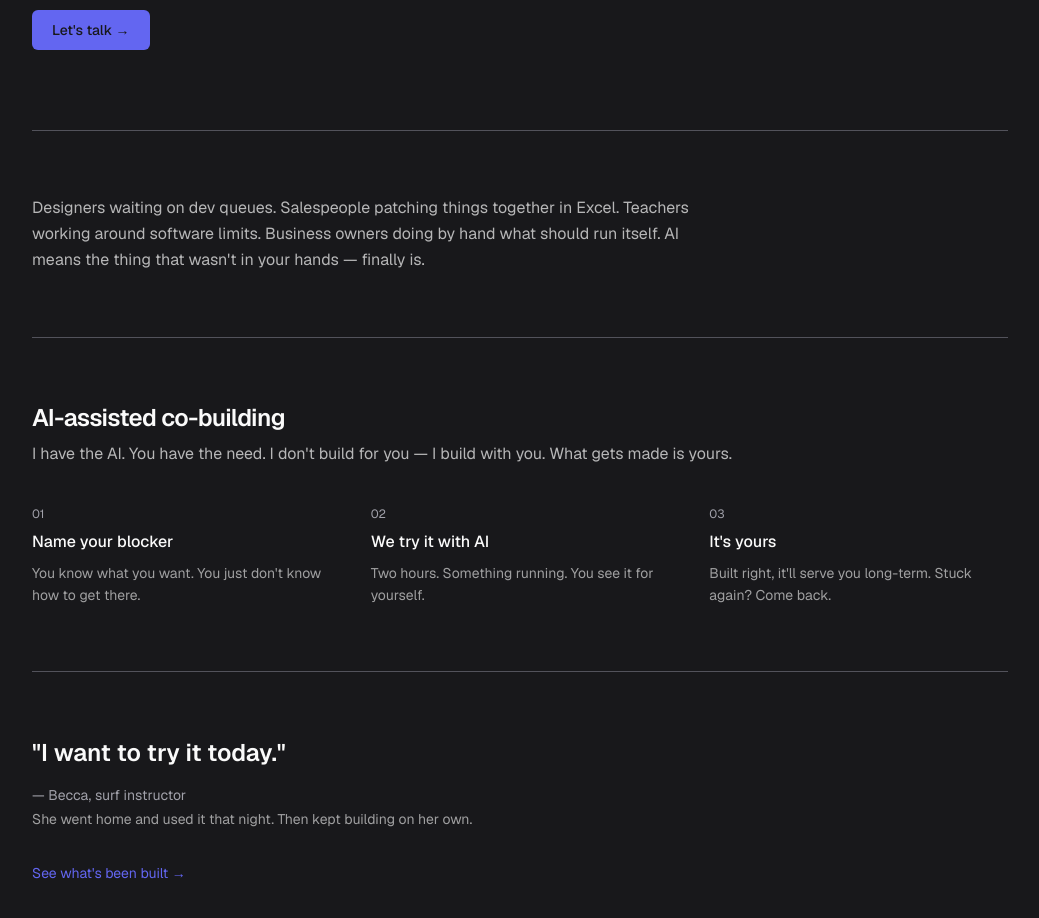
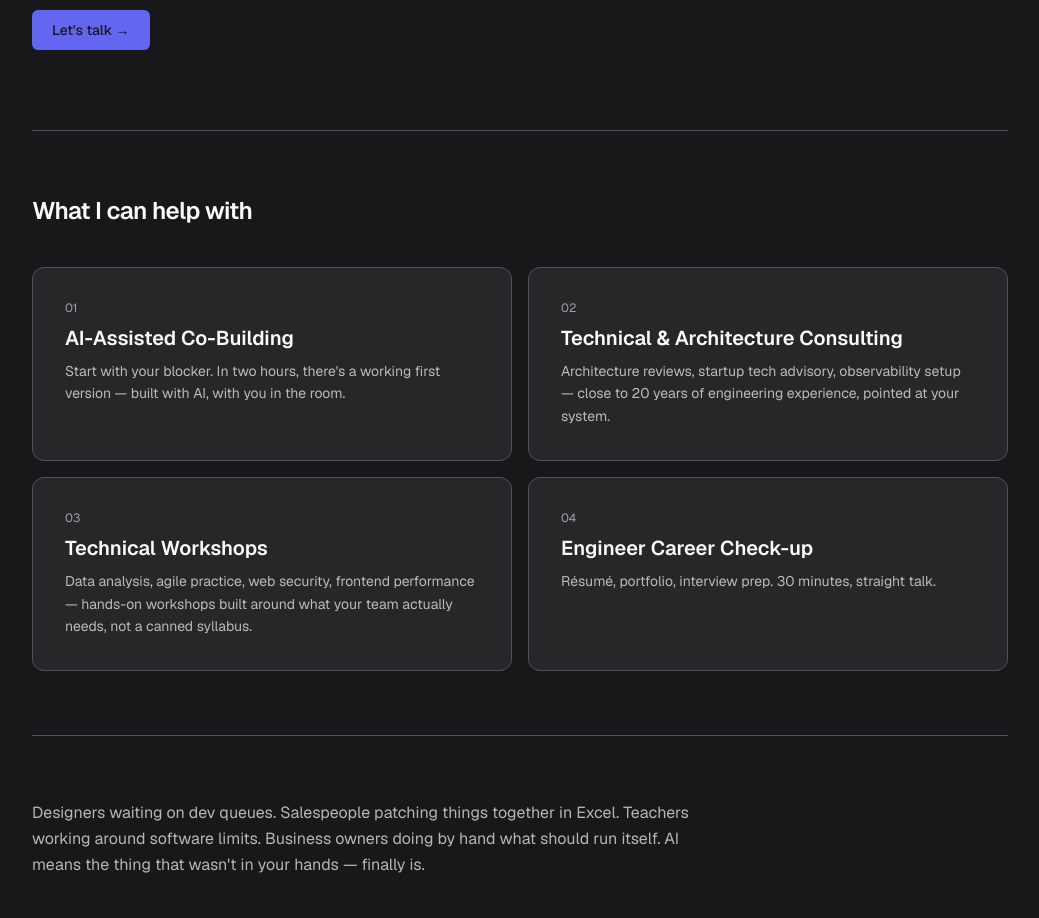
Before and after one commit to marsen/Marsen.Studio.Arsenal, a Next.js app: page /en in a window 1280 px wide. Shown: the part 400-1318 px from the top of the page, without its empty margins (120-1159 px from the left). Built offline with nearby package versions, Linux system fonts and the light colour scheme.

Commit message:
feat: add services section to landing page
Add a services block below the hero listing the four things
Marsen actually offers (AI co-building, architecture consulting,
technical workshops, career check-ups), derived from the product
catalog on shop.marsen.me.

```diff
--- a/messages/en.json
+++ b/messages/en.json
@@ -25,7 +25,16 @@
     "ctaDesc": "The water's not as cold as you think.",
     "ctaButton": "Tell me your blocker →",
     "viewDemos": "View Demos",
-    "tools": "Tools"
+    "tools": "Tools",
+    "servicesTitle": "What I can help with",
+    "service1Title": "AI-Assisted Co-Building",
+    "service1Desc": "Start with your blocker. In two hours, there's a working first version — built with AI, with you in the room.",
+    "service2Title": "Technical & Architecture Consulting",
+    "service2Desc": "Architecture reviews, startup tech advisory, observability setup — close to 20 years of engineering experience, pointed at your system.",
+    "service3Title": "Technical Workshops",
+    "service3Desc": "Data analysis, agile practice, web security, frontend performance — hands-on workshops built around what your team actually needs, not a canned syllabus.",
+    "service4Title": "Engineer Career Check-up",
+    "service4Desc": "Résumé, portfolio, interview prep. 30 minutes, straight talk."
   },
   "about": {
     "title": "About",
--- a/messages/zh.json
+++ b/messages/zh.json
@@ -25,7 +25,16 @@
     "ctaDesc": "現在下水的風險太低了。",
     "ctaButton": "聊聊你的卡點 →",
     "viewDemos": "查看作品",
-    "tools": "小工具"
+    "tools": "小工具",
+    "servicesTitle": "我能為你做的事",
+    "service1Title": "AI 輔助開發陪跑",
+    "service1Desc": "從你的卡點開始，兩小時內用 AI 做出第一個能動的版本。你在場，看著它被造出來。",
+    "service2Title": "技術顧問與架構諮詢",
+    "service2Desc": "系統架構設計審查、新創技術顧問、監控與可觀測性建置——近 20 年工程經驗，看你的系統該怎麼長。",
+    "service3Title": "技術工作坊",
+    "service3Desc": "資料分析、敏捷開發、Web 安全、前端效能——針對團隊需求客製的實作型工作坊，不是照本宣科。",
+    "service4Title": "工程師職涯健檢",
+    "service4Desc": "履歷、作品集、面試準備，一次 30 分鐘，講真話。"
   },
   "about": {
     "title": "關於",
--- a/src/app/[locale]/page.tsx
+++ b/src/app/[locale]/page.tsx
@@ -1,5 +1,7 @@
 import { useTranslations } from 'next-intl';
 import { Link } from '@/i18n/navigation';
+
+const SERVICES = [1, 2, 3, 4] as const;
 
 export default function Home() {
   const t = useTranslations('home');
@@ -18,6 +20,26 @@ export default function Home() {
         >
           {t('heroCta')}
         </a>
+      </section>
+
+      {/* Services */}
+      <section className="py-16 border-t border-border">
+        <h2 className="font-display text-2xl font-semibold tracking-tight text-foreground mb-10">
+          {t('servicesTitle')}
+        </h2>
+        <div className="grid grid-cols-1 gap-4 md:grid-cols-2">
+          {SERVICES.map((n) => (
+            <div key={n} className="rounded-xl border border-border bg-card px-6 py-8 md:px-8">
+              <p className="text-xs text-muted-foreground mb-2">{String(n).padStart(2, '0')}</p>
+              <h3 className="font-display text-xl font-semibold text-foreground mb-2">
+                {t(`service${n}Title`)}
+              </h3>
+              <p className="text-sm text-foreground/70 leading-relaxed">
+                {t(`service${n}Desc`)}
+              </p>
+            </div>
+          ))}
+        </div>
       </section>
 
       {/* Problem */}
```
